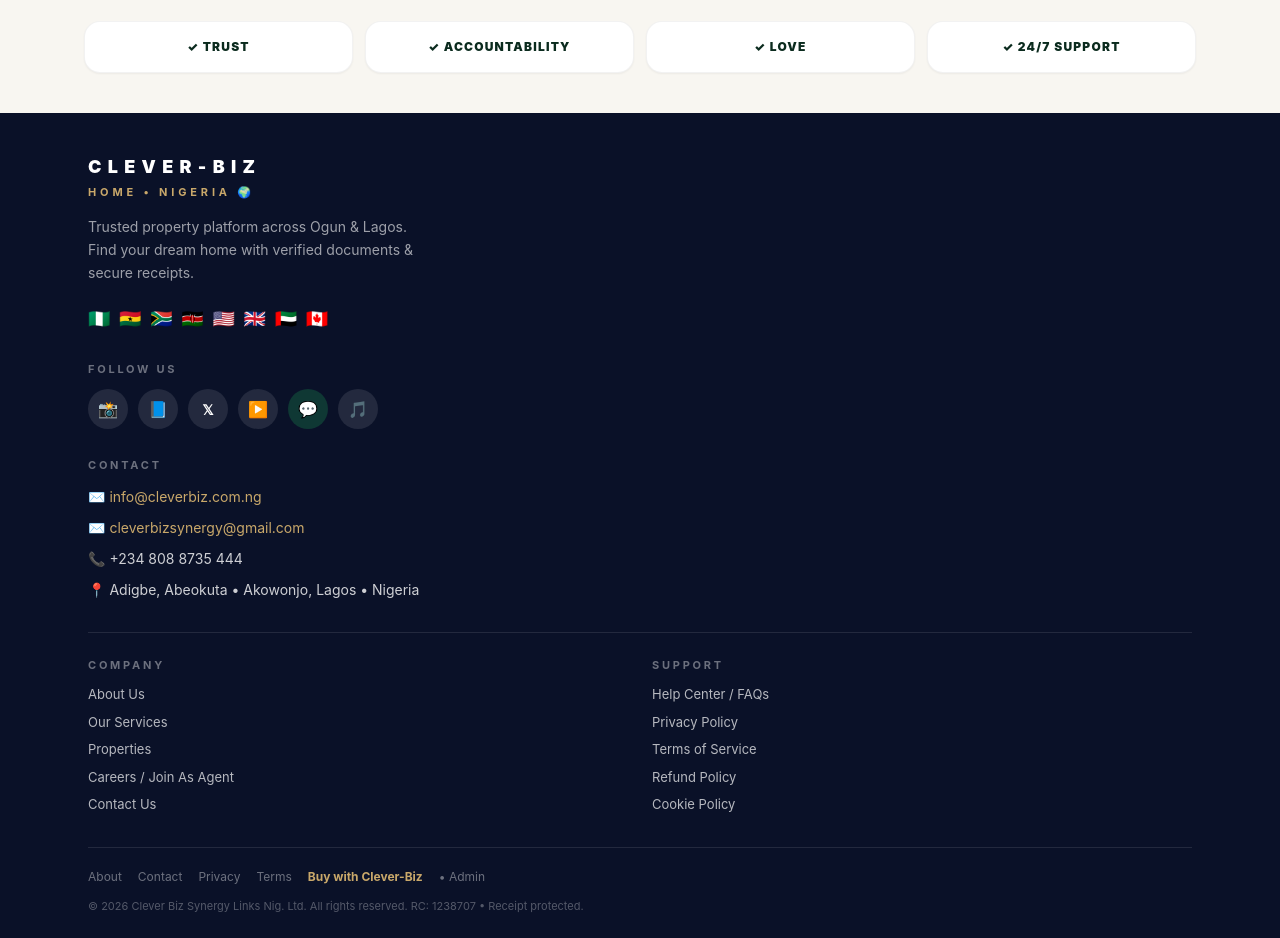
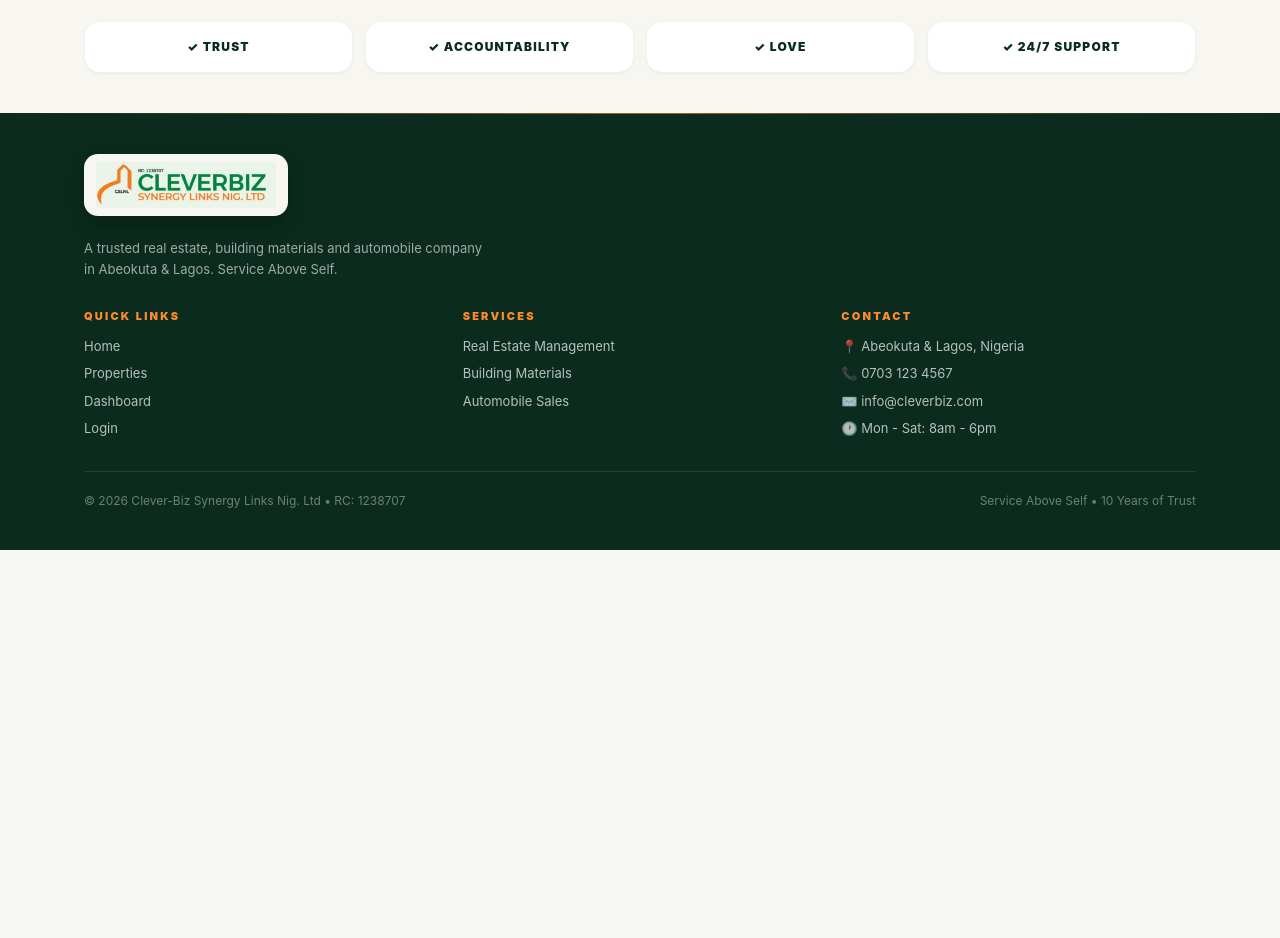
Before and after one commit to Habeebullahi7/CleverBiz-Synergy, a Next.js app: page / in a window 1280 px wide. Shown: the part 1386-2324 px from the top of the page. After the commit the page ends 1936 px from the top, so only its background shows below. Built offline with nearby package versions, Linux system fonts and the light colour scheme; no server answers; the database is empty.

Commit message:
Refactor Footer component with updated content and styles
Updated the Footer component with new styles, content, and structure. Removed outdated sections and added new contact information.

```diff
--- a/components/Footer.tsx
+++ b/components/Footer.tsx
@@ -2,77 +2,62 @@ import Link from "next/link";
 
 export default function Footer() {
   return (
-    <footer className="bg-[#0A1128] text-white">
-      <div className="max-w-6xl mx-auto px-6 pt-10 pb-6">
-        {/* BRAND - Like Zamari */}
-        <p className="font-black tracking-[0.35em] text-[18px]">CLEVER-BIZ</p>
-        <p className="tracking-[0.35em] text-[11px] font-bold text-[#C9A86A] mt-1">HOME • NIGERIA 🌍</p>
+    <footer className="bg-[#0B2B1E] text-white mt-0">
+      {/* Orange luxury line on top */}
+      <div className="h-[1px] bg-gradient-to-r from-transparent via-[#FF8A2A]/60 to-transparent" />
 
-        <p className="text-[14px] leading-relaxed text-white/60 mt-4 max-w-[340px]">
-          Trusted property platform across Ogun & Lagos. Find your dream home with verified documents & secure receipts.
+      <div className="max-w-6xl mx-auto px-5 py-10">
+        {/* LOGO - Same as Header */}
+        <div className="bg-[#F8F6F1] rounded-[14px] px-3 py-2 inline-block shadow-[0_8px_20px_rgba(0,0,0,0.25)]">
+          <img
+            src="/logo.png"
+            alt="Clever-Biz Synergy Links Nig. Ltd - RC: 1238707"
+            className="h-[46px] w-auto object-contain"
+          />
+        </div>
+
+        <p className="text-white/60 text-[13px] leading-relaxed mt-4 max-w-[400px]">
+          A trusted real estate, building materials and automobile company in Abeokuta & Lagos. Service Above Self.
         </p>
 
-        {/* FLAGS - Like Zamari */}
-        <p className="text-[18px] tracking-widest mt-5 leading-7">
-          🇳🇬 🇬🇭 🇿🇦 🇰🇪 🇺🇸 🇬🇧 🇦🇪 🇨🇦
-        </p>
-
-        {/* FOLLOW US */}
-        <p className="tracking-[0.25em] text-[11px] font-bold text-white/40 mt-7 mb-3">FOLLOW US</p>
-        <div className="flex gap-2.5">
-          <a href="https://instagram.com/cleverbiz" target="_blank" className="w-10 h-10 rounded-full bg-white/10 flex items-center justify-center text-[16px]">📸</a>
-          <a href="https://facebook.com/cleverbiz" target="_blank" className="w-10 h-10 rounded-full bg-white/10 flex items-center justify-center text-[16px]">📘</a>
-          <a href="https://x.com/cleverbiz" target="_blank" className="w-10 h-10 rounded-full bg-white/10 flex items-center justify-center text-[14px] font-black">𝕏</a>
-          <a href="https://youtube.com/@cleverbiz" target="_blank" className="w-10 h-10 rounded-full bg-white/10 flex items-center justify-center text-[16px]">▶️</a>
-          <a href="https://wa.me/2348088735444" target="_blank" className="w-10 h-10 rounded-full bg-[#25D366]/20 flex items-center justify-center text-[16px]">💬</a>
-          <a href="https://tiktok.com/@cleverbiz" target="_blank" className="w-10 h-10 rounded-full bg-white/10 flex items-center justify-center text-[16px]">🎵</a>
-        </div>
-
-        {/* CONTACT - Like Zamari */}
-        <p className="tracking-[0.25em] text-[11px] font-bold text-white/40 mt-7 mb-3">CONTACT</p>
-        <div className="space-y-2.5 text-[14px]">
-          <p>✉️ <span className="text-[#C9A86A]">info@cleverbiz.com.ng</span></p>
-          <p>✉️ <span className="text-[#C9A86A]">cleverbizsynergy@gmail.com</span></p>
-          <p>📞 <span className="text-white/80">+234 808 8735 444</span></p>
-          <p>📍 <span className="text-white/80">Adigbe, Abeokuta • Akowonjo, Lagos • Nigeria</span></p>
-        </div>
-
-        {/* COMPANY + SUPPORT - Compact, 2 columns, no long list */}
-        <div className="grid grid-cols-2 gap-6 mt-8 pt-6 border-t border-white/10">
+        {/* Quick Links */}
+        <div className="grid grid-cols-2 md:grid-cols-3 gap-6 mt-7 text-[13px]">
           <div>
-            <p className="tracking-[0.25em] text-[11px] font-bold text-white/40 mb-3">COMPANY</p>
-            <div className="space-y-2 text-[13px] text-white/70">
-              <Link href="/about" className="block">About Us</Link>
-              <Link href="/services" className="block">Our Services</Link>
+            <p className="font-black tracking-[0.2em] text-[11px] text-[#FF8A2A] mb-3">QUICK LINKS</p>
+            <div className="space-y-2 text-white/70">
+              <Link href="/" className="block">Home</Link>
               <Link href="/properties" className="block">Properties</Link>
-              <Link href="/careers" className="block">Careers / Join As Agent</Link>
-              <Link href="/contact" className="block">Contact Us</Link>
+              <Link href="/dashboard" className="block">Dashboard</Link>
+              <Link href="/login" className="block">Login</Link>
             </div>
           </div>
+
           <div>
-            <p className="tracking-[0.25em] text-[11px] font-bold text-white/40 mb-3">SUPPORT</p>
-            <div className="space-y-2 text-[13px] text-white/70">
-              <Link href="/help" className="block">Help Center / FAQs</Link>
-              <Link href="/privacy" className="block">Privacy Policy</Link>
-              <Link href="/terms" className="block">Terms of Service</Link>
-              <Link href="/refund" className="block">Refund Policy</Link>
-              <Link href="/cookies" className="block">Cookie Policy</Link>
+            <p className="font-black tracking-[0.2em] text-[11px] text-[#FF8A2A] mb-3">SERVICES</p>
+            <div className="space-y-2 text-white/70">
+              <p>Real Estate Management</p>
+              <p>Building Materials</p>
+              <p>Automobile Sales</p>
+            </div>
+          </div>
+
+          <div>
+            <p className="font-black tracking-[0.2em] text-[11px] text-[#FF8A2A] mb-3">CONTACT</p>
+            <div className="space-y-2 text-white/70">
+              <p>📍 Abeokuta & Lagos, Nigeria</p>
+              <p>📞 0703 123 4567</p>
+              <p>✉️ info@cleverbiz.com</p>
+              <p>🕐 Mon - Sat: 8am - 6pm</p>
             </div>
           </div>
         </div>
 
-        {/* BOTTOM LINKS - Like Zamari bottom */}
-        <div className="flex flex-wrap gap-x-4 gap-y-2 mt-8 pt-5 border-t border-white/10 text-[12px] text-white/40">
-          <Link href="/about">About</Link>
-          <Link href="/contact">Contact</Link>
-          <Link href="/privacy">Privacy</Link>
-          <Link href="/terms">Terms</Link>
-          <Link href="/properties" className="text-[#C9A86A] font-bold">Buy with Clever-Biz</Link>
-          <Link href="/login">• Admin</Link>
+        {/* Bottom */}
+        <div className="border-t border-white/10 mt-8 pt-5 flex flex-col md:flex-row justify-between gap-2 text-[12px] text-white/40">
+          <p>© 2026 Clever-Biz Synergy Links Nig. Ltd • RC: 1238707</p>
+          <p>Service Above Self • 10 Years of Trust</p>
         </div>
-
-        <p className="text-[11px] text-white/30 mt-3">© {new Date().getFullYear()} Clever Biz Synergy Links Nig. Ltd. All rights reserved. RC: 1238707 • Receipt protected.</p>
       </div>
     </footer>
   );
-                }
+}
```
